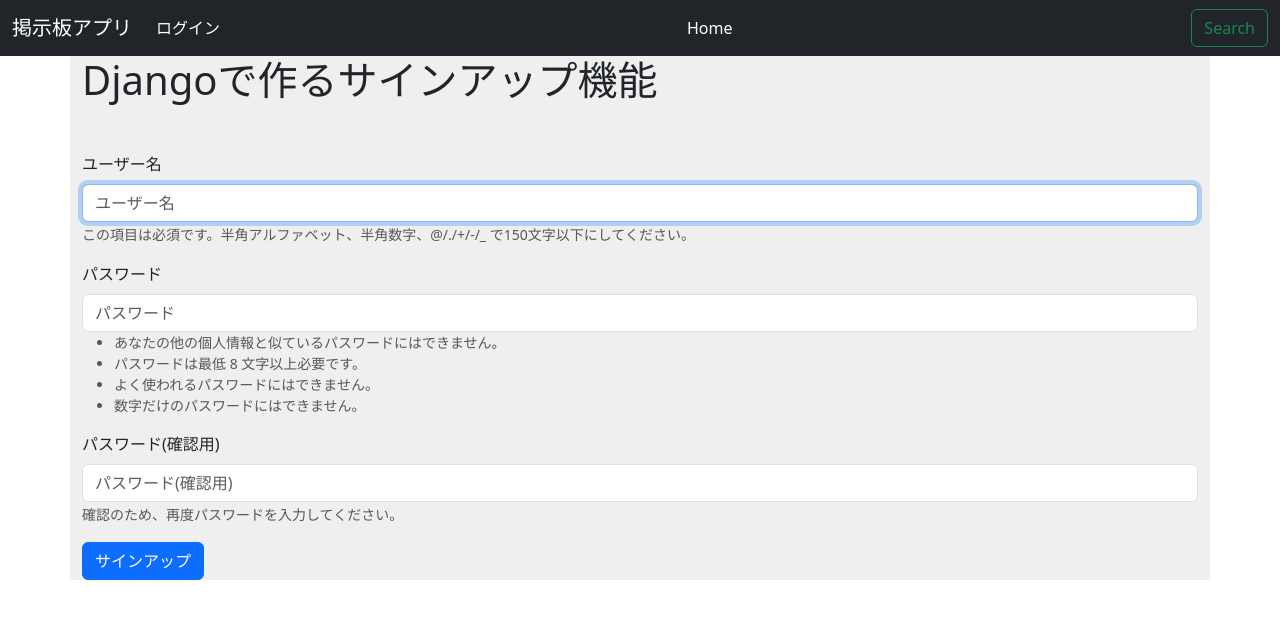
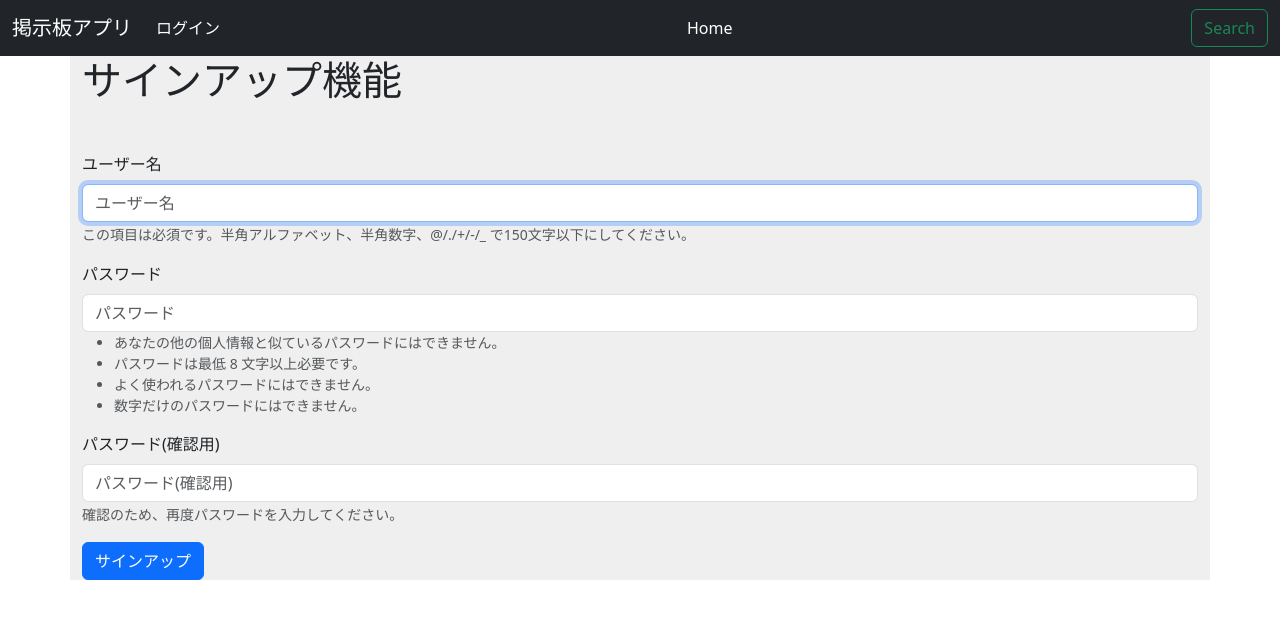
Before and after one commit to yokamoto5742/djangobulletinboard, a Django app: page /accounts/signup/ in a window 1280 px wide. Shown: the top 619 px of the page. Run offline with Django 5.2, Linux system fonts and the light colour scheme; some libraries are stand-ins or nearby versions.

Commit message:
1st commit

```diff
--- a/config/settings.py
+++ b/config/settings.py
@@ -35,6 +35,7 @@
     "django_bootstrap5",
     "hello.apps.HelloConfig",
     "bbs.apps.BbsConfig",
+    "accounts.apps.AccountsConfig",
 ]
 
 MIDDLEWARE = [
--- a/templates/accounts/signup.html
+++ b/templates/accounts/signup.html
@@ -2,7 +2,7 @@
 {% load django_bootstrap5 %}
 
 {% block content %}
-<h1 class="mb-5">Djangoで作るサインアップ機能</h1>
+<h1 class="mb-5">サインアップ機能</h1>
 <section>
     <form method="post">
         {% csrf_token %}
```
